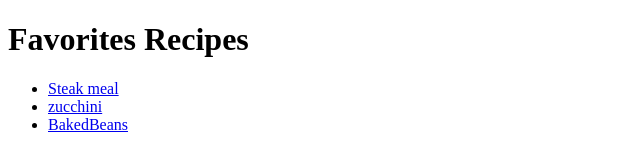
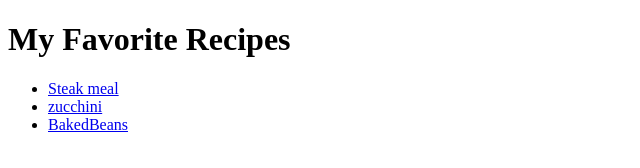
Before and after one commit to adjaking/odin-recipes, a plain HTML site: page index.html in a window 1280 px wide. Shown: the whole page, without its empty margins (0-640 px from the left). Drawn offline with Linux system fonts and the light colour scheme.

Commit message:
changed the header name

```diff
--- a/index.html
+++ b/index.html
@@ -8,7 +8,7 @@
 
 </head>
 <body>
-    <h1>Favorites Recipes</h1>
+    <h1>My Favorite Recipes</h1>
     <ul>
         <li><a href="./Recipes-list/steak.html">Steak meal</a></li>
         <li><a href="./Recipes-list/zucchini.html">zucchini</a></li>
```
